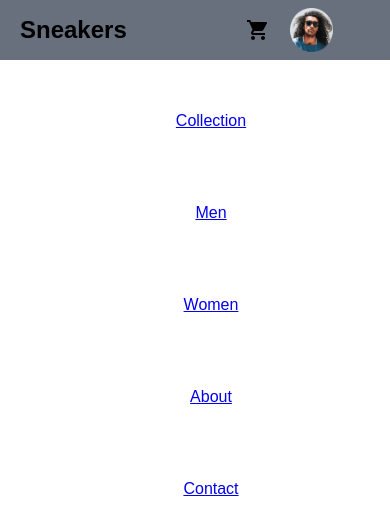
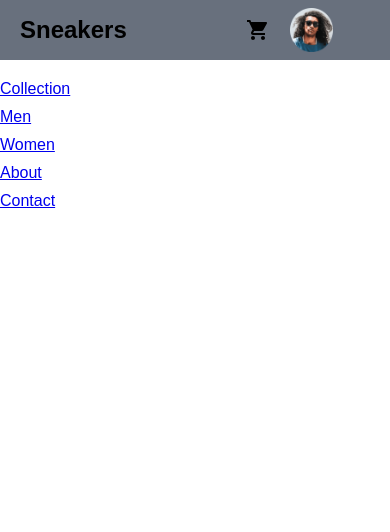
Before and after one commit to kihuni/E-commerce-product-page, a React (Create React App) app: page / in a window 390 px wide. Shown: the top 532 px of the page. Built offline with nearby package versions, Linux system fonts and the light colour scheme.

Commit message:
Added styling to mobile view

```diff
--- a/src/Header.css
+++ b/src/Header.css
@@ -26,13 +26,18 @@
   justify-content: start;
   margin-left: 2rem;
 }
+.menu-icon {
+  display: none;
+}
 
 .navbar-optionThree {
   display: flex;
   align-items: center;
   justify-content: start;
 }
-
+.item-sidebar {
+  text-decoration: none;
+}
 
 .item-sidebar:hover {
   background-color: cadetblue;
@@ -50,14 +55,18 @@
   .nav-menu {
     display: flex;
     flex-direction: column;
+    align-items: flex-start;
     width: 100%;
     height: 500px;
     position: absolute;
     top: 80px;
+   padding-left: 0;
+   margin-left: 0;
     opacity: 1;
     transition: all 0.5s ease;
   }
   .nav-menu.active {
+    background: #6668f4;
     left: 0;
     opacity: 1;
     transition: all 0.5s ease;
@@ -70,13 +79,12 @@
     display: table;
   }
   .menu-icon {
-    display: inline;
+    display: block;
     position: absolute;
     top: 0;
     left: 0;
     transform: translate(-100%, 60%);
     font-size: large;
-    color: white;
   }
   .navbar-logo {
     left: 0;
--- a/src/Header.js
+++ b/src/Header.js
@@ -15,14 +15,14 @@ const Header = () => {
       <div className="menu-icon" onClick={showlist}>
         {list ? <CloseIcon /> : <MenuIcon />}
       </div>
-      <ul className={list ? "nav-menu.active" : "nav-menu"}>
+      <ul className={list ? "nav-menu active" : "nav-menu"}>
         {SidebarData.map((items, index) => {
           return (
-            <Link to={items.path}>
-              <li key={index} className={items.cName}>
+            <li key={index}>
+              <Link to={items.path} className="items.cName">
                 {items.title}
-              </li>
-            </Link>
+              </Link>
+            </li>
           );
         })}
       </ul>
```
